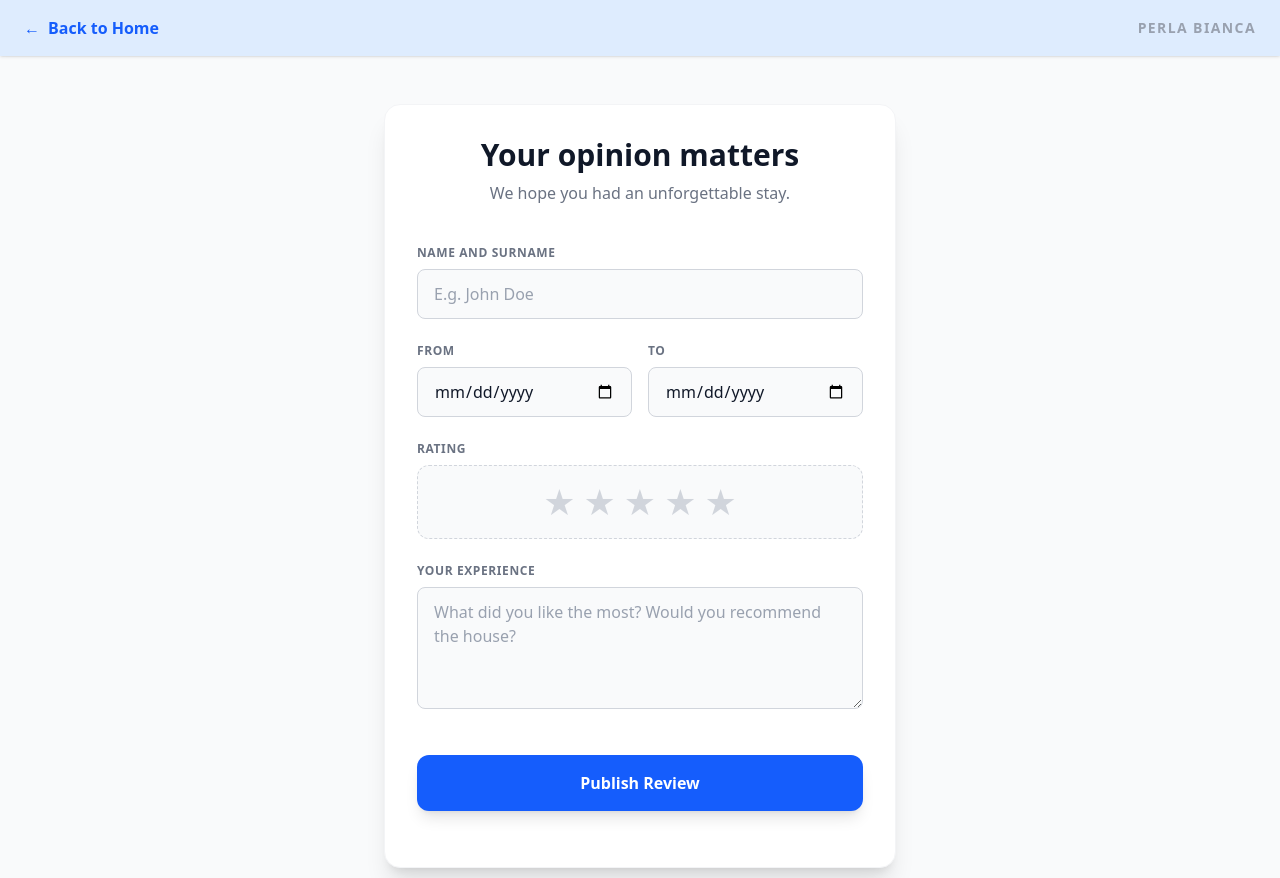
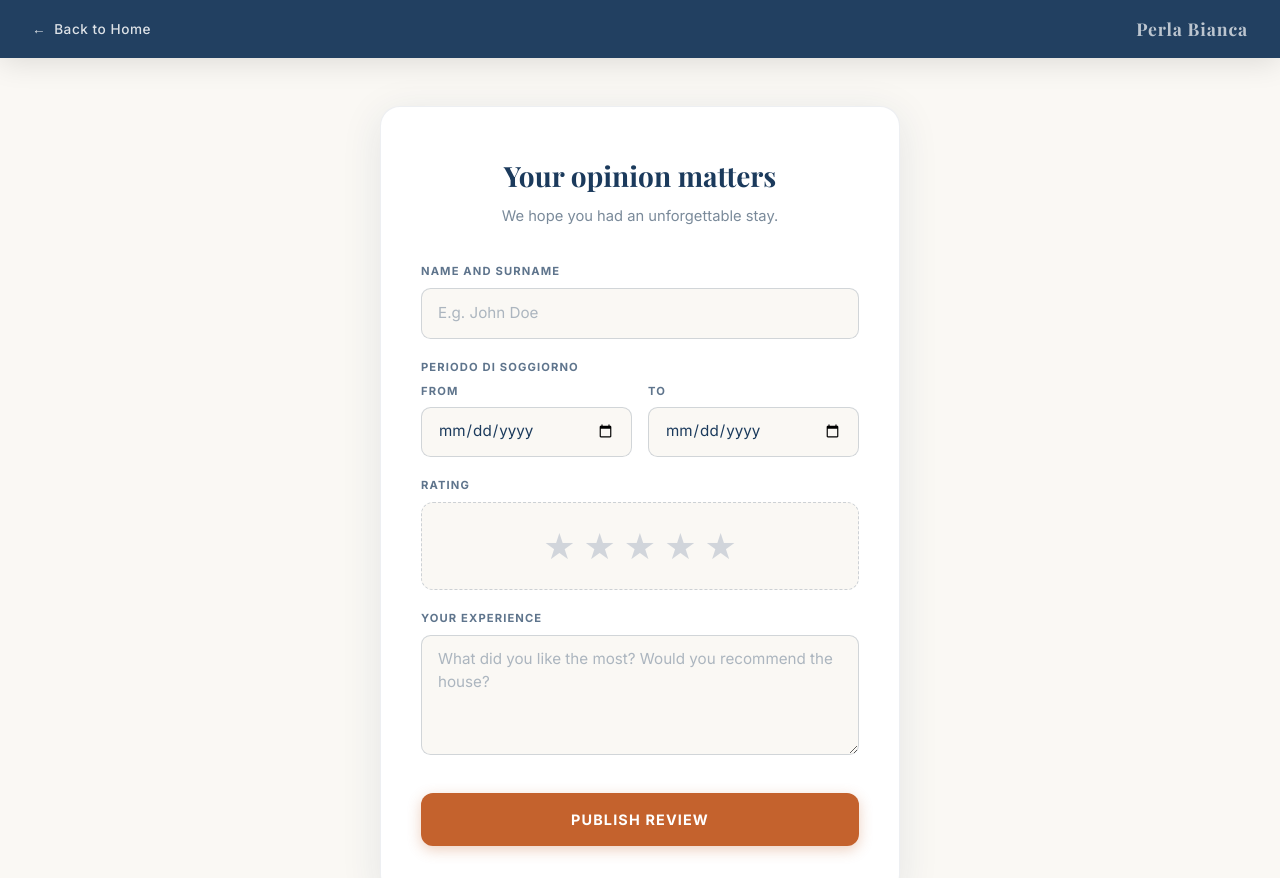
Before and after one commit to leooon3/Perla-Bianca, a website with bundled scripts: page public/perla-bianca/lascia-recensione.html in a window 1280 px wide. Shown: the top 878 px of the page. Built offline with nearby package versions, Linux system fonts and the light colour scheme; a web font is replaced by a local one.

Commit message:
feat: migrazione email Aruba + restyling pagina recensioni
- SMTP: Gmail → Aruba (smtps.aruba.it:465) in auth, email, submit-review
- Env vars: EMAIL_USER=noreply@, EMAIL_TO=info@isarcofagidelre.it
- CORS: aggiunti localhost:3001/3002/3003 in _utils.js
- lascia-recensione.html: restyling completo con design system brand
- index.html footer: email corretta e resa cliccabile (mailto:, new tab)
- property.css: aggiunti stili .footer-mail-link

Co-Authored-By: Claude Sonnet 4.6 <noreply@anthropic.com>

```diff
--- a/api/_utils.js
+++ b/api/_utils.js
@@ -6,6 +6,9 @@ const ALLOWED_ORIGINS = [
   "https://isarcofagidelre.it",
   "https://www.isarcofagidelre.it",
   "http://localhost:3000",
+  "http://localhost:3001",
+  "http://localhost:3002",
+  "http://localhost:3003",
 ];
 
 //#region Authentication Verification
--- a/api/auth.js
+++ b/api/auth.js
@@ -89,7 +89,9 @@ export default async function handler(req, res) {
       }
 
       const transporter = nodemailer.createTransport({
-        service: "gmail",
+        host: "smtps.aruba.it",
+        port: 465,
+        secure: true,
         auth: { user: EMAIL_USER, pass: EMAIL_PASS },
       });
 
--- a/public/css/property.css
+++ b/public/css/property.css
@@ -507,6 +507,8 @@ textarea.contact-input { resize: vertical; min-height: 140px; }
   .footer-inner { grid-template-columns: 1fr; }
 }
 .footer-links li { color: rgba(255,255,255,0.45); }
+.footer-mail-link { color: inherit; text-decoration: none; transition: color 0.2s; }
+.footer-mail-link:hover { color: var(--terracotta-light); }
 .footer-brand-desc { color: rgba(255,255,255,0.45); max-width: 280px; }
 .footer-lang {
   display: flex;
--- a/public/perla-bianca/lascia-recensione.html
+++ b/public/perla-bianca/lascia-recensione.html
@@ -3,9 +3,7 @@
   <head>
     <meta charset="UTF-8" />
     <meta name="viewport" content="width=device-width, initial-scale=1.0" />
-    <title data-i18n="review_page_title">
-      Lascia una Recensione - Perla Bianca
-    </title>
+    <title data-i18n="review_page_title">Lascia una Recensione - Perla Bianca</title>
     <meta name="description" content="Hai soggiornato a Perla Bianca? Lascia una recensione e condividi la tua esperienza." />
     <meta name="robots" content="noindex, follow" />
     <meta property="og:type" content="website" />
@@ -13,170 +11,252 @@
     <meta property="og:title" content="Lascia una Recensione — Perla Bianca" />
     <meta property="og:description" content="Hai soggiornato a Perla Bianca? Lascia una recensione e condividi la tua esperienza." />
     <link rel="canonical" href="https://isarcofagidelre.it/perla-bianca/lascia-recensione.html" />
+    <link rel="icon" href="../img/logo.ico" type="image/ico" />
+    <link rel="preconnect" href="https://fonts.googleapis.com" />
+    <link rel="preconnect" href="https://fonts.gstatic.com" crossorigin />
+    <link href="https://fonts.googleapis.com/css2?family=Playfair+Display:ital,wght@0,400;0,600;0,700;1,400&family=Inter:wght@300;400;500;600;700&display=swap" rel="stylesheet" />
     <link rel="stylesheet" href="../style.css" />
-    <link rel="icon" href="../img/logo.ico" type="image/ico" />
+    <link rel="stylesheet" href="../css/shared.css" />
+    <link rel="stylesheet" href="../css/property.css" />
+    <style>
+      .review-page-wrap {
+        min-height: 100vh;
+        display: flex;
+        flex-direction: column;
+        background: var(--ivory);
+        font-family: 'Inter', sans-serif;
+      }
+      .review-header-back {
+        display: flex;
+        align-items: center;
+        gap: 0.5rem;
+        color: rgba(255,255,255,0.85);
+        text-decoration: none;
+        font-size: 0.85rem;
+        font-weight: 500;
+        letter-spacing: 0.04em;
+        transition: color 0.2s;
+      }
+      .review-header-back:hover { color: #fff; }
+      .review-header-back span { transition: transform 0.2s; }
+      .review-header-back:hover span { transform: translateX(-3px); }
+      .review-header-brand {
+        font-family: 'Playfair Display', serif;
+        font-size: 1.1rem;
+        font-weight: 700;
+        color: rgba(255,255,255,0.7);
+        letter-spacing: 0.05em;
+      }
+      .review-main {
+        flex: 1;
+        display: flex;
+        align-items: center;
+        justify-content: center;
+        padding: 3rem 1.25rem;
+      }
+      .review-card {
+        width: 100%;
+        max-width: 520px;
+        background: #fff;
+        border-radius: 1.25rem;
+        box-shadow: 0 8px 40px rgba(27,58,92,0.10);
+        border: 1px solid rgba(27,58,92,0.08);
+        padding: 2.5rem 2rem;
+      }
+      @media (min-width: 480px) { .review-card { padding: 3rem 2.5rem; } }
+      .review-card-header { text-align: center; margin-bottom: 2.25rem; }
+      .review-card-header h1 {
+        font-family: 'Playfair Display', serif;
+        font-size: 1.75rem;
+        font-weight: 700;
+        color: var(--navy);
+        margin-bottom: 0.5rem;
+      }
+      .review-card-header p {
+        font-size: 0.92rem;
+        color: #7a8a9a;
+      }
+      .review-label {
+        display: block;
+        font-size: 0.7rem;
+        font-weight: 700;
+        color: var(--navy);
+        text-transform: uppercase;
+        letter-spacing: 0.1em;
+        margin-bottom: 0.5rem;
+        opacity: 0.7;
+      }
+      .review-input {
+        width: 100%;
+        padding: 0.8rem 1rem;
+        border-radius: 0.6rem;
+        border: 1.5px solid rgba(27,58,92,0.18);
+        background: var(--ivory);
+        color: var(--navy);
+        font-family: 'Inter', sans-serif;
+        font-size: 0.95rem;
+        outline: none;
+        transition: border-color 0.2s, background 0.2s, box-shadow 0.2s;
+        box-sizing: border-box;
+      }
+      .review-input::placeholder { color: rgba(27,58,92,0.35); }
+      .review-input:focus {
+        border-color: var(--terracotta);
+        background: #fff;
+        box-shadow: 0 0 0 3px rgba(196,98,45,0.1);
+      }
+      textarea.review-input { resize: vertical; min-height: 120px; }
+      .review-dates { display: grid; grid-template-columns: 1fr 1fr; gap: 1rem; }
+      .review-field { margin-bottom: 1.25rem; }
+      .review-stars {
+        display: flex;
+        gap: 0.5rem;
+        justify-content: center;
+        padding: 1rem;
+        background: var(--ivory);
+        border-radius: 0.75rem;
+        border: 1.5px dashed rgba(27,58,92,0.2);
+        transition: border-color 0.2s;
+        cursor: pointer;
+      }
+      .review-stars:hover { border-color: var(--terracotta); }
+      .star {
+        font-size: 2.25rem;
+        color: #d1d5db;
+        transition: transform 0.15s, color 0.15s;
+        cursor: pointer;
+      }
+      .star:hover, .star.active { color: #f59e0b; transform: scale(1.2); }
+      .review-btn {
+        width: 100%;
+        padding: 1rem;
+        border-radius: 0.75rem;
+        background: var(--terracotta);
+        color: #fff;
+        font-family: 'Inter', sans-serif;
+        font-weight: 700;
+        font-size: 0.9rem;
+        letter-spacing: 0.08em;
+        text-transform: uppercase;
+        border: none;
+        cursor: pointer;
+        box-shadow: 0 4px 14px rgba(196,98,45,0.3);
+        transition: background 0.2s, transform 0.15s, box-shadow 0.2s;
+        margin-top: 0.75rem;
+      }
+      .review-btn:hover {
+        background: var(--terracotta-light);
+        transform: translateY(-2px);
+        box-shadow: 0 6px 20px rgba(196,98,45,0.35);
+      }
+      .review-btn:active { transform: scale(0.98); }
+      .review-btn:disabled { opacity: 0.6; cursor: not-allowed; transform: none; }
+      #reviewFormStatus {
+        display: none;
+        text-align: center;
+        font-size: 0.88rem;
+        font-weight: 500;
+        margin-top: 1rem;
+        padding: 0.85rem 1rem;
+        border-radius: 0.6rem;
+      }
+      #reviewFormStatus.success {
+        background: rgba(16,185,129,0.1);
+        color: #065f46;
+        border: 1px solid rgba(16,185,129,0.25);
+      }
+      #reviewFormStatus.error {
+        background: rgba(196,98,45,0.08);
+        color: var(--terracotta);
+        border: 1px solid rgba(196,98,45,0.2);
+      }
+      .review-footer {
+        text-align: center;
+        padding: 1.5rem;
+        font-size: 0.78rem;
+        color: rgba(27,58,92,0.4);
+        font-family: 'Inter', sans-serif;
+      }
+    </style>
   </head>
-  <body
-    class="bg-gray-50 font-sans text-gray-800 antialiased min-h-screen flex flex-col"
-  >
-    <!--Header-->
-    <header class="bg-blue-100/90 shadow-sm py-4 sticky top-0 z-50">
-      <div class="container mx-auto px-6 flex justify-between items-center">
-        <a
-          href="index.html"
-          class="group flex items-center gap-2 text-blue-600 font-bold hover:text-blue-800 transition-colors"
-        >
-          <span class="group-hover:-translate-x-1 transition-transform">←</span>
-          <span data-i18n="review_back_home">Torna alla Home</span>
-        </a>
+  <body class="review-page-wrap">
 
-        <span
-          class="font-semibold text-gray-400 uppercase tracking-widest text-sm"
-          >Perla Bianca</span
-        >
-      </div>
+    <header class="site-header">
+      <a href="index.html" class="review-header-back">
+        <span>←</span>
+        <span data-i18n="review_back_home">Torna alla Home</span>
+      </a>
+      <span class="review-header-brand">Perla Bianca</span>
     </header>
 
-    <main class="grow flex items-center justify-center py-12 px-4">
-      <div
-        class="w-full max-w-lg bg-white p-8 rounded-2xl shadow-xl border border-gray-100"
-      >
-        <div class="text-center mb-10">
-          <h1
-            class="text-3xl font-extrabold text-gray-900 mb-2"
-            data-i18n="review_form_title"
-          >
-            La tua opinione conta
-          </h1>
-          <p class="text-gray-500" data-i18n="review_form_subtitle">
-            Ci auguriamo tu abbia passato un soggiorno indimenticabile.
-          </p>
+    <main class="review-main">
+      <div class="review-card">
+        <div class="review-card-header">
+          <h1 data-i18n="review_form_title">La tua opinione conta</h1>
+          <p data-i18n="review_form_subtitle">Ci auguriamo tu abbia passato un soggiorno indimenticabile.</p>
         </div>
 
-        <form id="internalReviewForm" class="space-y-6">
-          <!--Name-->
-          <div>
-            <label
-              class="block text-xs font-bold text-gray-500 uppercase tracking-wider mb-2"
-              data-i18n="review_label_name"
-              >Nome e Cognome</label
-            >
+        <form id="internalReviewForm">
+          <div class="review-field">
+            <label class="review-label" data-i18n="review_label_name">Nome e Cognome</label>
             <input
               type="text"
               name="nome"
               required
+              placeholder="Es. Mario Rossi"
               data-i18n-placeholder="review_placeholder_name"
-              placeholder="Es. Mario Rossi"
-              class="w-full px-4 py-3 rounded-lg border border-gray-300 bg-gray-50 text-gray-900 focus:bg-white focus:border-blue-500 focus:ring-2 focus:ring-blue-100 outline-none transition-all placeholder-gray-400"
+              class="review-input"
             />
           </div>
-          <!--Dates-->
-          <div class="grid grid-cols-2 gap-4">
-            <div>
-              <label
-                class="block text-xs font-bold text-gray-500 uppercase tracking-wider mb-2"
-                data-i18n="review_label_from"
-                >Dal</label
-              >
-              <input
-                type="date"
-                name="data_arrivo"
-                required
-                class="w-full px-4 py-3 rounded-lg border border-gray-300 bg-gray-50 text-gray-900 focus:bg-white focus:border-blue-500 outline-none transition-all cursor-pointer"
-              />
-            </div>
-            <div>
-              <label
-                class="block text-xs font-bold text-gray-500 uppercase tracking-wider mb-2"
-                data-i18n="review_label_to"
-                >Al</label
-              >
-              <input
-                type="date"
-                name="data_partenza"
-                required
-                class="w-full px-4 py-3 rounded-lg border border-gray-300 bg-gray-50 text-gray-900 focus:bg-white focus:border-blue-500 outline-none transition-all cursor-pointer"
-              />
+
+          <div class="review-field">
+            <label class="review-label" data-i18n="review_label_stay">Periodo di soggiorno</label>
+            <div class="review-dates">
+              <div>
+                <label class="review-label" data-i18n="review_label_from" style="margin-bottom:0.4rem;">Dal</label>
+                <input type="date" name="data_arrivo" required class="review-input" />
+              </div>
+              <div>
+                <label class="review-label" data-i18n="review_label_to" style="margin-bottom:0.4rem;">Al</label>
+                <input type="date" name="data_partenza" required class="review-input" />
+              </div>
             </div>
           </div>
-          <!--Grade-->
-          <div>
-            <label
-              class="block text-xs font-bold text-gray-500 uppercase tracking-wider mb-2"
-              data-i18n="review_label_rating"
-              >Valutazione</label
-            >
+
+          <div class="review-field">
+            <label class="review-label" data-i18n="review_label_rating">Valutazione</label>
             <input type="hidden" name="voto" id="votoInput" value="" required />
-
-            <div
-              class="flex gap-2 cursor-pointer text-4xl justify-center py-4 bg-gray-50 rounded-xl border border-dashed border-gray-300 hover:border-blue-300 transition-colors"
-              id="starContainer"
-            >
-              <span
-                data-value="1"
-                class="star transition-transform hover:scale-125 text-gray-300"
-                >★</span
-              >
-              <span
-                data-value="2"
-                class="star transition-transform hover:scale-125 text-gray-300"
-                >★</span
-              >
-              <span
-                data-value="3"
-                class="star transition-transform hover:scale-125 text-gray-300"
-                >★</span
-              >
-              <span
-                data-value="4"
-                class="star transition-transform hover:scale-125 text-gray-300"
-                >★</span
-              >
-              <span
-                data-value="5"
-                class="star transition-transform hover:scale-125 text-gray-300"
-                >★</span
-              >
+            <div class="review-stars" id="starContainer">
+              <span class="star" data-value="1">★</span>
+              <span class="star" data-value="2">★</span>
+              <span class="star" data-value="3">★</span>
+              <span class="star" data-value="4">★</span>
+              <span class="star" data-value="5">★</span>
             </div>
           </div>
-          <!--Your Comment-->
-          <div>
-            <label
-              class="block text-xs font-bold text-gray-500 uppercase tracking-wider mb-2"
-              data-i18n="review_label_message"
-              >La tua esperienza</label
-            >
+
+          <div class="review-field">
+            <label class="review-label" data-i18n="review_label_message">La tua esperienza</label>
             <textarea
               name="messaggio"
               rows="4"
               required
+              placeholder="Cosa ti è piaciuto di più? Consiglieresti la casa?"
               data-i18n-placeholder="review_placeholder_message"
-              placeholder="Cosa ti è piaciuto di più? Consiglieresti la casa?"
-              class="w-full px-4 py-3 rounded-lg border border-gray-300 bg-gray-50 text-gray-900 focus:bg-white focus:border-blue-500 focus:ring-2 focus:ring-blue-100 outline-none transition-all placeholder-gray-400"
+              class="review-input"
             ></textarea>
           </div>
 
-          <button
-            type="submit"
-            id="submitReviewBtn"
-            class="w-full bg-blue-600 hover:bg-blue-700 text-white font-bold py-4 rounded-xl shadow-lg hover:shadow-xl transition-all transform hover:-translate-y-1 mt-4"
-            data-i18n="review_btn_submit"
-          >
+          <button type="submit" id="submitReviewBtn" class="review-btn" data-i18n="review_btn_submit">
             Pubblica Recensione
           </button>
 
-          <div
-            id="reviewFormStatus"
-            class="hidden text-center text-sm font-medium mt-4 p-4 rounded-lg"
-          ></div>
+          <div id="reviewFormStatus"></div>
         </form>
       </div>
     </main>
 
-    <footer
-      class="text-center py-8 text-gray-400 text-xs"
-      data-i18n="footer_copyright_simple"
-    >
+    <footer class="review-footer" data-i18n="footer_copyright_simple">
       © 2025 Perla Bianca Casa Vacanze
     </footer>
 
```
Also changed, not shown: api/email.js (+5 -3 lines), api/submit-review.js (+5 -3 lines), public/perla-bianca/index.html (+1 -1 lines).
